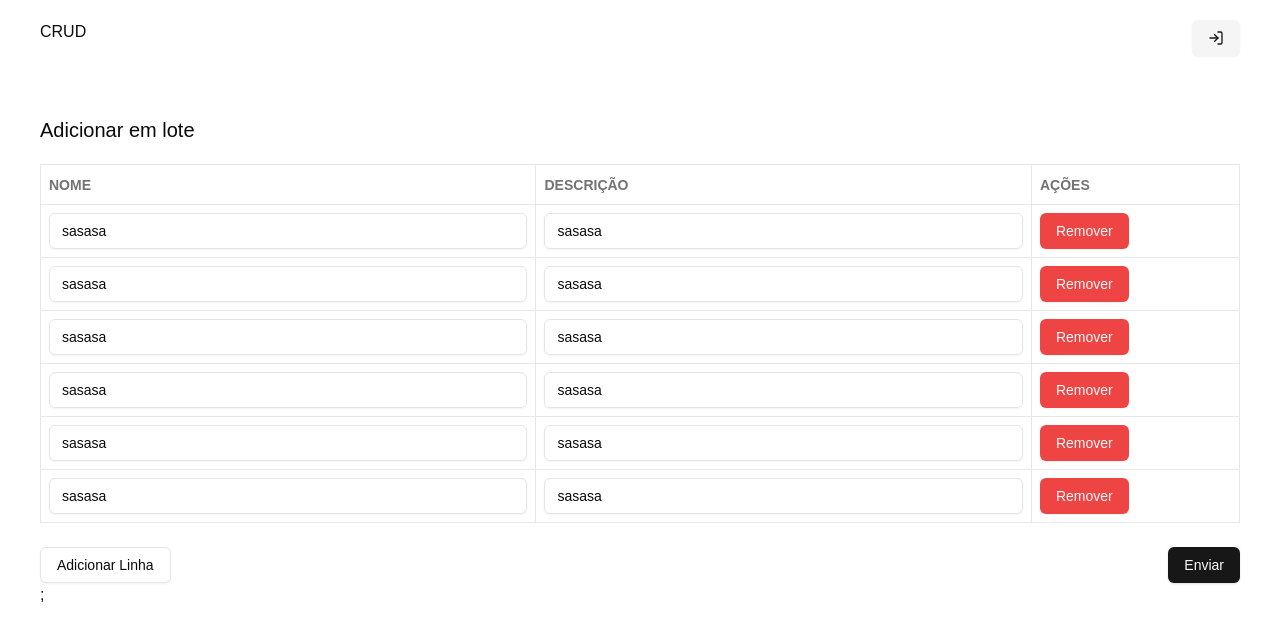
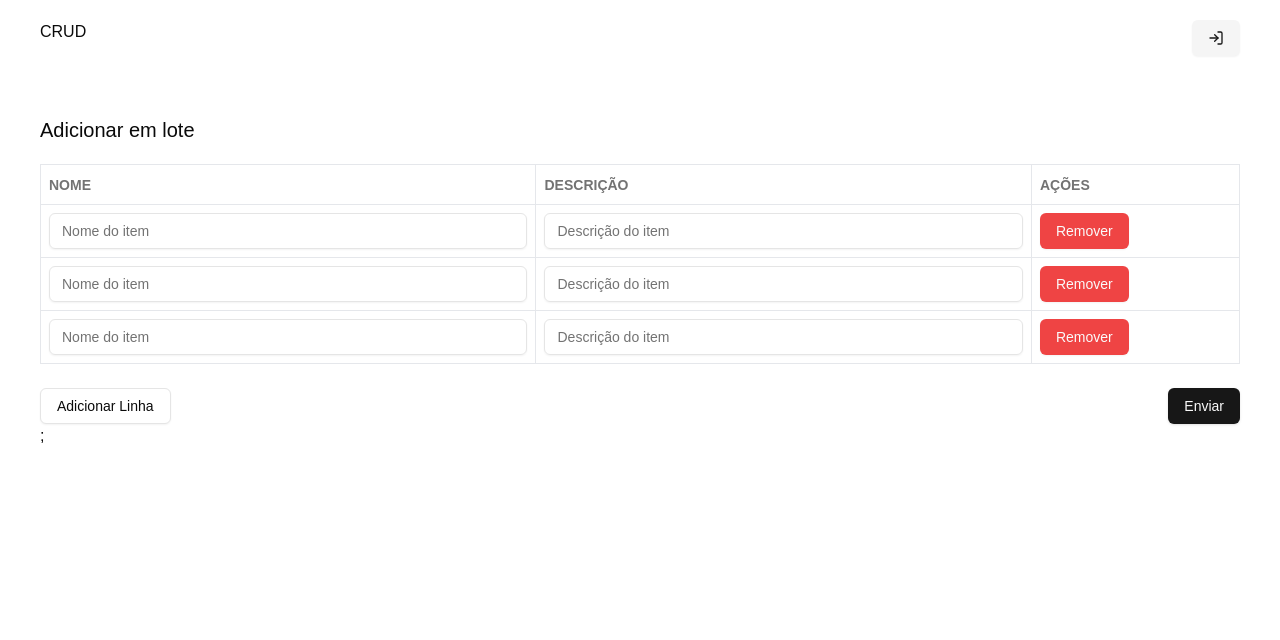
Before and after one commit to eduardoddmg/crud, a Next.js app in the folder frontend/: page /item/adicionar/lote in a window 1280 px wide. Shown: the top 640 px of the page. Built offline with nearby package versions, Linux system fonts and the light colour scheme.

Commit message:
[FIX] Remoção de variáveis padrões usadas em debug

```diff
--- a/frontend/modules/item/form-lote.tsx
+++ b/frontend/modules/item/form-lote.tsx
@@ -42,12 +42,9 @@ interface FormLoteProps {
 
 export const ItemFormLote: React.FC<FormLoteProps> = ({ onSubmit }) => {
   const [rows, setRows] = useState([
-    { name: 'sasasa', description: 'sasasa' },
-    { name: 'sasasa', description: 'sasasa' },
-    { name: 'sasasa', description: 'sasasa' },
-    { name: 'sasasa', description: 'sasasa' },
-    { name: 'sasasa', description: 'sasasa' },
-    { name: 'sasasa', description: 'sasasa' },
+    { name: '', description: '' },
+    { name: '', description: '' },
+    { name: '', description: '' },
   ]);
   const form = useForm<z.infer<typeof FormSchema>>({
     resolver: zodResolver(FormSchema),
```
